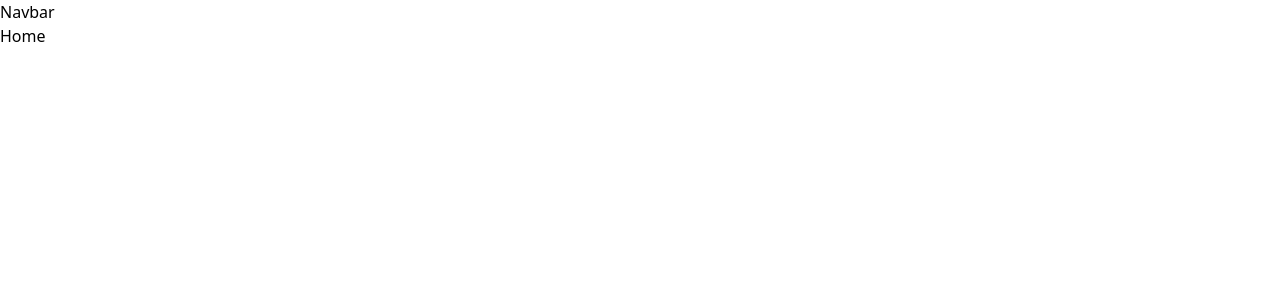
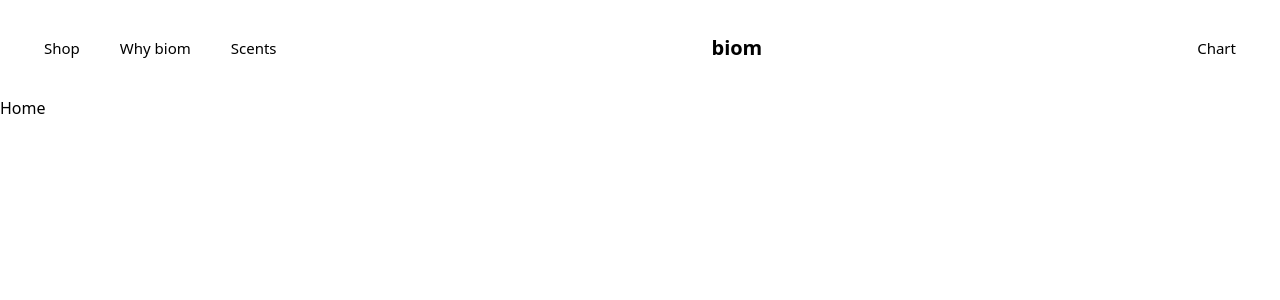
Before and after one commit to markk300/biom, a React (Create React App) app: page / in a window 1280 px wide. Shown: the top 300 px of the page. Built offline with nearby package versions, Linux system fonts and the light colour scheme.

Commit message:
added ressponsive navBar

```diff
--- a/src/components/Header/Navbar.js
+++ b/src/components/Header/Navbar.js
@@ -1,7 +1,100 @@
-import React from 'react'
+import React, { useState } from "react";
+import { Link } from "react-router-dom";
 
 export const Navbar = () => {
+  const [isOpen, setIsOpen] = useState(false);
+
+  const toggleMenu = () => {
+    setIsOpen(!isOpen);
+  };
+
   return (
-    <div>Navbar</div>
-  )
-}
+    <nav className="bg-white py-4">
+      <div className="max-w-7xl mx-auto px-4 sm:px-6 lg:px-8">
+        <div className="flex items-center justify-between h-16">
+          <div className="hidden md:flex space-x-4">
+            {leftNavLinks.map((link, index) => (
+              <Link
+                key={index}
+                to={link.path}
+                className="text-dark hover:bg-gray-200 px-3 py-2 rounded-md text-[15px] font-medium font-playfair"
+              >
+                {link.text}
+              </Link>
+            ))}
+          </div>
+
+          <div className="flex-shrink-0">
+            <Link to="/" className="text-dark text-[26px] font-bold text-xl">
+              biom
+            </Link>
+          </div>
+
+          <div className="hidden md:flex">
+            <Link
+              to={rightNavLink.path}
+              className="text-dark hover:bg-gray-200 px-3 py-2 rounded-md text-[15px] font-medium font-playfair"
+            >
+              {rightNavLink.text}
+            </Link>
+          </div>
+
+          <div className="md:hidden flex items-center">
+            <button
+              onClick={toggleMenu}
+              className="relative w-8 h-8 flex items-center justify-center focus:outline-none"
+            >
+              <div className="relative w-6 h-6">
+                <span
+                  className={`block absolute h-0.5 w-full bg-gray-700 transform transition duration-300 ease-in-out ${
+                    isOpen ? "rotate-45 top-2.5" : "top-0"
+                  }`}
+                ></span>
+                <span
+                  className={`block absolute h-0.5 w-full bg-gray-700 transform transition duration-300 ease-in-out ${
+                    isOpen ? "opacity-0" : "top-2.5"
+                  }`}
+                ></span>
+                <span
+                  className={`block absolute h-0.5 w-full bg-gray-700 transform transition duration-300 ease-in-out ${
+                    isOpen ? "-rotate-45 top-2.5" : "top-5"
+                  }`}
+                ></span>
+              </div>
+            </button>
+          </div>
+        </div>
+      </div>
+
+      {isOpen && (
+        <div className="md:hidden">
+          <div className="px-2 pt-2 pb-3 space-y-1 sm:px-3">
+            {leftNavLinks.map((link, index) => (
+              <Link
+                key={index}
+                to={link.path}
+                className="text-gray-700 hover:bg-gray-200 block px-3 py-2 rounded-md text-base font-medium"
+              >
+                {link.text}
+              </Link>
+            ))}
+            <Link
+              to={rightNavLink.path}
+              className="text-gray-700 hover:bg-gray-200 block px-3 py-2 rounded-md text-base font-medium"
+            >
+              {rightNavLink.text}
+            </Link>
+          </div>
+        </div>
+      )}
+    </nav>
+  );
+};
+
+const leftNavLinks = [
+  { path: "/shop", text: "Shop" },
+  { path: "/why-biom", text: "Why biom" },
+  { path: "/scents", text: "Scents" },
+];
+
+const rightNavLink = { path: "/chart", text: "Chart" };
--- a/src/utils/router.js
+++ b/src/utils/router.js
@@ -19,7 +19,7 @@
     element: <WhyBiom />,
   },
   {
-    path: "/scent",
+    path: "/scents",
     element: <Scents />,
   },
   {
--- a/tailwind.config.js
+++ b/tailwind.config.js
@@ -9,6 +9,7 @@
       colors: {
         green: "#004A4C",
         darkGreen: "#002D33",
+        dark: "#000000",
         siva1: "#F3F4F6",
       },
       padding: {
```
